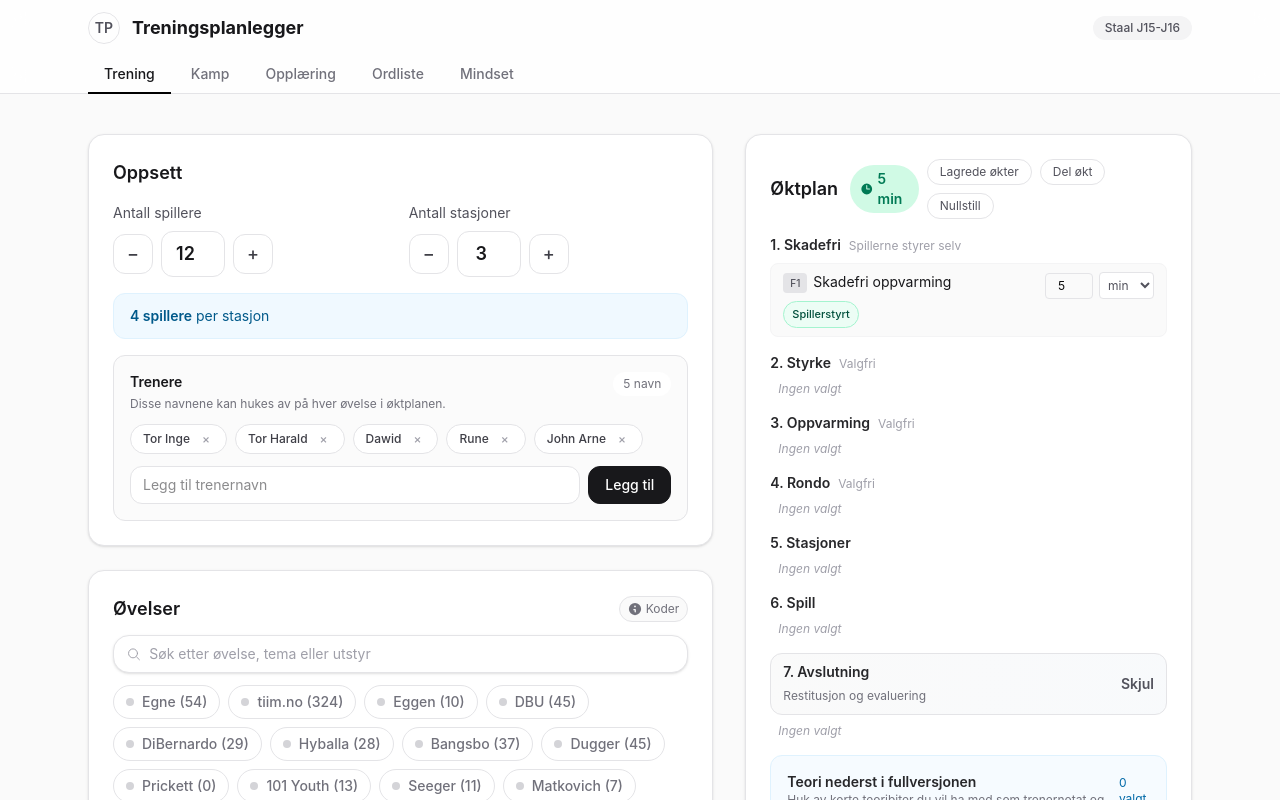
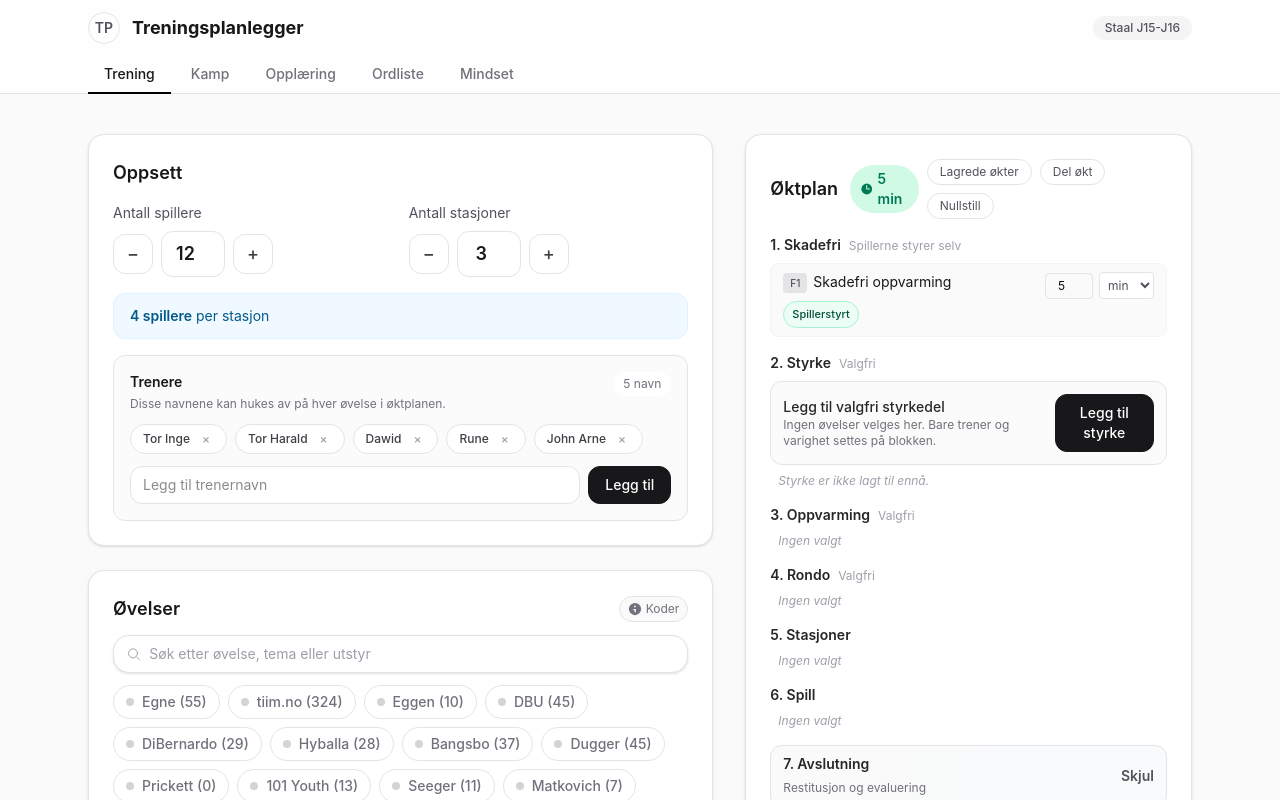
Before and after one commit to toro68/treninger, a Next.js app: page / in a window 1280 px wide. Shown: the top 800 px of the page. Built offline with nearby package versions, Linux system fonts and the light colour scheme.

Commit message:
Simplify strength section to trainer-only block

```diff
--- a/src/app/page.tsx
+++ b/src/app/page.tsx
@@ -112,11 +112,6 @@ export default function Home() {
     searchQuery,
   ]);
 
-  const strengthExercises = useMemo(
-    () => (groupedExercises.cooldown ?? []).filter((exercise) => exercise.theme === "styrke"),
-    [groupedExercises.cooldown]
-  );
-
   const cooldownExercises = useMemo(
     () => (groupedExercises.cooldown ?? []).filter((exercise) => exercise.theme !== "styrke"),
     [groupedExercises.cooldown]
@@ -165,11 +160,6 @@ export default function Home() {
                   title="Spill"
                   category="game"
                   exercises={groupedExercises.game ?? []}
-                />
-                <ExerciseList
-                  title="Styrke"
-                  category="cooldown"
-                  exercises={strengthExercises}
                 />
                 <ExerciseList
                   title="Avslutning"
--- a/src/components/SessionTimeline.tsx
+++ b/src/components/SessionTimeline.tsx
@@ -1,5 +1,5 @@
 import { deriveSessionBlocks, recommendedDuration, getUnit, useSessionStore, SessionBlock, DurationUnit, getExerciseFitScore } from "@/store/sessionStore";
-import { Exercise, getExerciseCode } from "@/data/exercises";
+import { Exercise, GENERIC_STRENGTH_EXERCISE_ID, getExerciseCode } from "@/data/exercises";
 import { getSessionTheoryCategoryLabel, sessionTheoryItems } from "@/data/sessionTheory";
 import { openPrintWindowForSession, PrintablePart } from "@/utils/sessionPrint";
 import { buildSharedSessionUrl } from "@/utils/sessionShare";
@@ -90,6 +90,8 @@ export const SessionTimeline = () => {
     (acc, block) => acc + recommendedDuration(block),
     0
   );
+
+  const hasGenericStrengthBlock = selectedExerciseIds.has(GENERIC_STRENGTH_EXERCISE_ID);
 
   const getAlternativeExercises = (block: SessionBlock): Exercise[] =>
     (block.alternativeExerciseIds ?? [])
@@ -226,6 +228,10 @@ export const SessionTimeline = () => {
     if (removed && !removed.exercise.alwaysIncluded) {
       toggleExercise(removed.exercise.id);
     }
+  };
+
+  const handleToggleStrengthBlock = () => {
+    toggleExercise(GENERIC_STRENGTH_EXERCISE_ID);
   };
 
   const buildShortSummary = () => {
@@ -617,8 +623,31 @@ export const SessionTimeline = () => {
 
                 {isVisible && (
                   <>
+                    {part.key === "styrke" ? (
+                      <div className="mb-2 rounded-xl border border-zinc-200 bg-zinc-50/80 p-3">
+                        <div className="flex flex-col gap-2 sm:flex-row sm:items-center sm:justify-between">
+                          <div>
+                            <p className="text-sm font-medium text-zinc-800">Legg til valgfri styrkedel</p>
+                            <p className="text-xs text-zinc-500">Ingen øvelser velges her. Bare trener og varighet settes på blokken.</p>
+                          </div>
+                          <button
+                            type="button"
+                            onClick={handleToggleStrengthBlock}
+                            className={`rounded-xl border px-4 py-2 text-sm font-medium transition ${
+                              hasGenericStrengthBlock
+                                ? "border-zinc-300 bg-zinc-200 text-zinc-700 hover:bg-zinc-300"
+                                : "border-zinc-900 bg-zinc-900 text-white hover:bg-zinc-700"
+                            }`}
+                          >
+                            {hasGenericStrengthBlock ? "Fjern styrke" : "Legg til styrke"}
+                          </button>
+                        </div>
+                      </div>
+                    ) : null}
                     {part.blocks.length === 0 ? (
-                      <p className="text-xs text-zinc-400 italic pl-2">Ingen valgt</p>
+                      <p className="text-xs text-zinc-400 italic pl-2">
+                        {part.key === "styrke" ? "Styrke er ikke lagt til ennå." : "Ingen valgt"}
+                      </p>
                     ) : (
                       <div className="space-y-1.5">
                         {part.blocks.map(({ block, globalIndex }) => (
--- a/src/data/exercises.ts
+++ b/src/data/exercises.ts
@@ -96,6 +96,8 @@ type ExerciseFields<TTheme extends string> = {
 export type ExerciseData = ExerciseFields<string>;
 export type Exercise = ExerciseFields<ExerciseTheme>;
 
+export const GENERIC_STRENGTH_EXERCISE_ID = "styrke-blokk";
+
 // Hjelpefunksjon for å få formatert øvelseskode med kategori-prefiks
 export const getExerciseCode = (
   exercise: Pick<ExerciseData, "category" | "exerciseNumber">
@@ -129,6 +131,20 @@ export const exercises: ExerciseData[] = [
     coachingPoints: [],
     variations: [],
     alwaysIncluded: true,
+  },
+  {
+    id: GENERIC_STRENGTH_EXERCISE_ID,
+    exerciseNumber: 49,
+    name: "Styrke",
+    category: "cooldown",
+    duration: 10,
+    playersMin: 1,
+    playersMax: 40,
+    theme: "styrke",
+    equipment: [],
+    description: "Valgfri styrkedel etter hoveddelen. Her settes bare ansvarlig trener og varighet.",
+    coachingPoints: [],
+    variations: [],
   },
   {
     id: "rondo-5v2",
```
Also changed, not shown: 1 other file (tests, documents, lock files or other folders).
